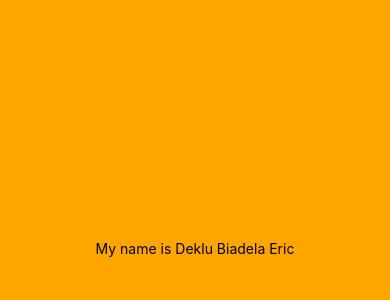
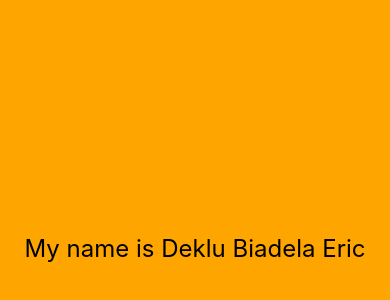
Before and after one commit to DKB-Erico/rn-assignment2-ID-11243565, a React Native app: screen / in a window 390 px wide. Shown: the part 174-474 px from the top of the page. Built offline with nearby package versions, Linux system fonts and the light colour scheme.

Commit message:
Third commit: Text size change

```diff
--- a/App.js
+++ b/App.js
@@ -4,7 +4,7 @@ import { StyleSheet, Text, View } from 'react-native';
 export default function App() {
   return (
     <View style={styles.container}>
-      <Text>My name is Deklu Biadela Eric</Text>
+      <Text style={styles.text}>My name is Deklu Biadela Eric</Text>
       <StatusBar style="auto" />
     </View>
   );
@@ -17,4 +17,7 @@ const styles = StyleSheet.create({
     alignItems: 'center',
     justifyContent: 'center',
   },
+    text: {
+      fontSize: 24,
+    },
 });
```
